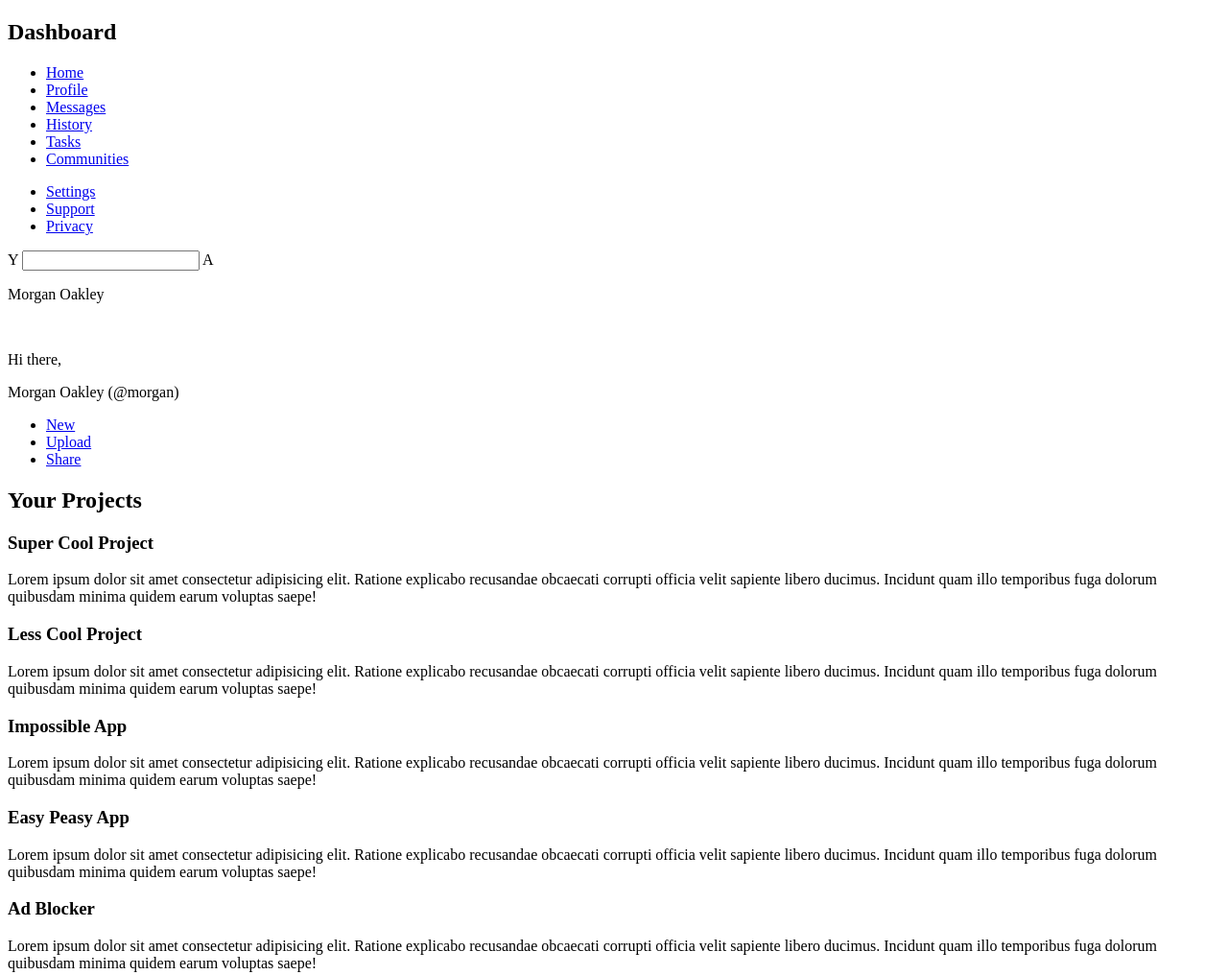
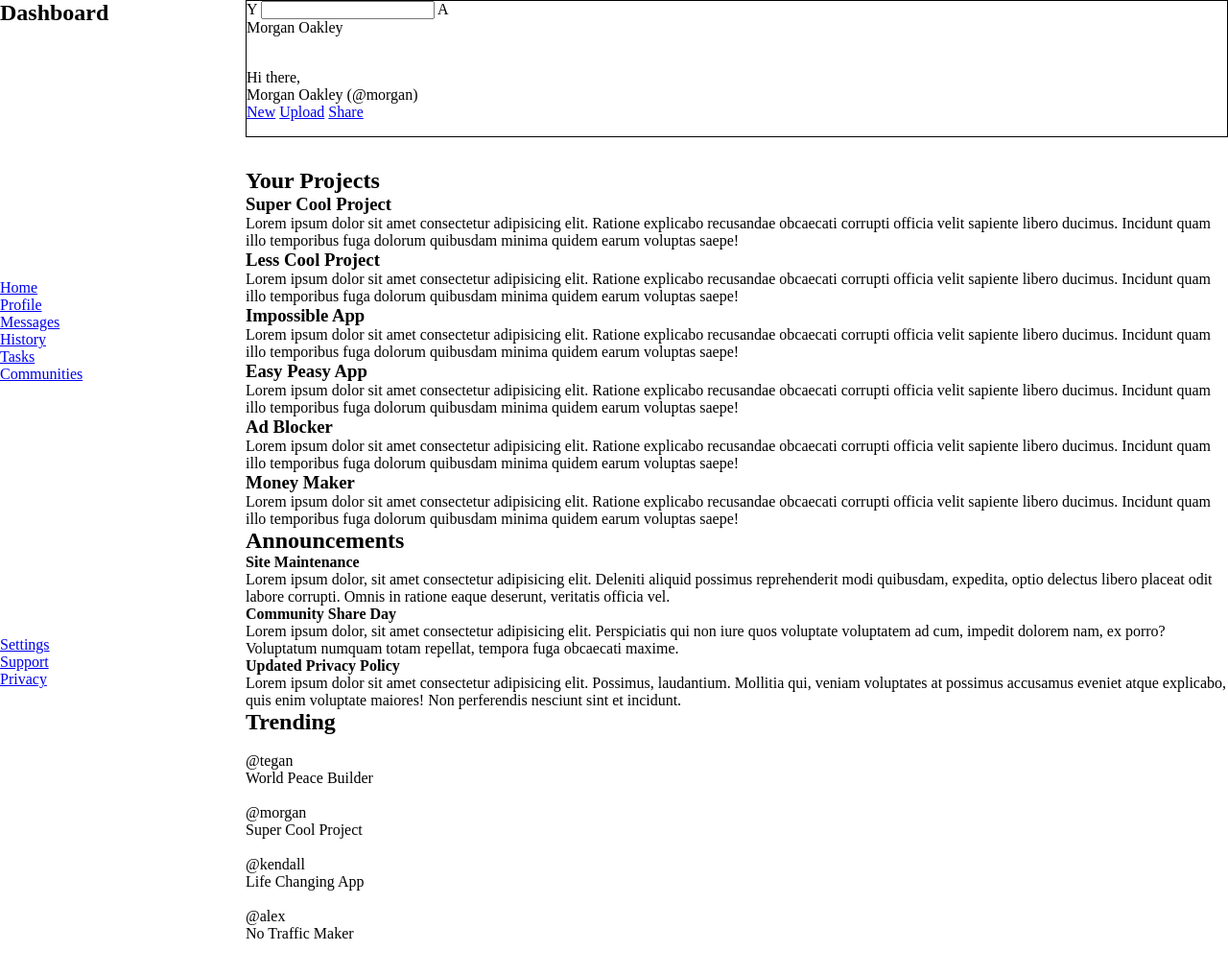
Before and after one commit to malikurkcuoglu/admin-dashboard, a plain HTML site: page index.html in a window 1280 px wide. Shown: the top 1016 px of the page at 96% size. After the commit the page ends 982 px from the top, so only its background shows below. Drawn offline with Linux system fonts and the light colour scheme.

Commit message:
Fix html tags

```diff
--- a/index.html
+++ b/index.html
@@ -4,12 +4,14 @@
     <meta charset="UTF-8" />
     <meta name="viewport" content="width=device-width, initial-scale=1.0" />
     <title>Admin Dashboard</title>
+    <link rel="stylesheet" href="./styles.css" />
   </head>
   <body>
     <div class="container">
       <aside class="sidebar">
         <h1 class="heading">Dashboard</h1>
-        <ul class="first-links">
+        <nav>
+          <ul class="navigation">
             <li><a href="#">Home</a></li>
             <li><a href="#">Profile</a></li>
             <li><a href="#">Messages</a></li>
@@ -17,11 +19,15 @@
             <li><a href="#">Tasks</a></li>
             <li><a href="#">Communities</a></li>
           </ul>
-        <ul class="second-links">
+        </nav>
+
+        <nav>
+          <ul class="branding">
             <li><a href="#">Settings</a></li>
             <li><a href="#">Support</a></li>
             <li><a href="#">Privacy</a></li>
           </ul>
+        </nav>
       </aside>
 
       <header class="header">
@@ -37,20 +43,18 @@
           <p>Hi there,</p>
           <p>Morgan Oakley (@morgan)</p>
 
-          <nav>
-            <ul>
-              <li><a href="#">New</a></li>
-              <li><a href="#">Upload</a></li>
-              <li><a href="#">Share</a></li>
-            </ul>
-          </nav>
+          <div class="buttons">
+            <a href="#">New</a>
+            <a href="#">Upload</a>
+            <a href="#">Share</a>
+          </div>
         </div>
       </header>
 
       <main class="main">
-        <div>
+        <div class="projects">
           <h2>Your Projects</h2>
-          <artile class="projects">
+          <article>
             <div class="cards">
               <h3>Super Cool Project</h3>
               <p>
@@ -105,11 +109,11 @@
                 quibusdam minima quidem earum voluptas saepe!
               </p>
             </div>
-          </artile>
+          </article>
         </div>
-        <div>
+        <div class="announcements">
           <h2>Announcements</h2>
-          <article class="announcements">
+          <article>
             <div class="announcement">
               <h4>Site Maintenance</h4>
               <p>
@@ -139,9 +143,9 @@
             </div>
           </article>
         </div>
-        <div>
+        <div class="trending">
           <h2>Trending</h2>
-          <article class="trending">
+          <article>
             <div class="profile">
               <img src="" alt="" />
               <p class="tag">@tegan</p>
--- a/styles.css
+++ b/styles.css
@@ -3,3 +3,29 @@
   padding: 0;
   box-sizing: border-box;
 }
+
+ul li {
+  list-style-type: none;
+}
+
+.container {
+  display: grid;
+  grid-template-columns: 1fr 4fr;
+  grid-template-rows: 15% 1fr;
+  row-gap: 2rem;
+}
+
+.sidebar {
+  display: grid;
+  grid-column: 1;
+  grid-row: 1/3;
+}
+
+.header {
+  display: grid;
+  border: 1px solid black;
+}
+
+.main {
+  display: grid;
+}
```
Lines whose indentation alone changed are shown as unchanged.
